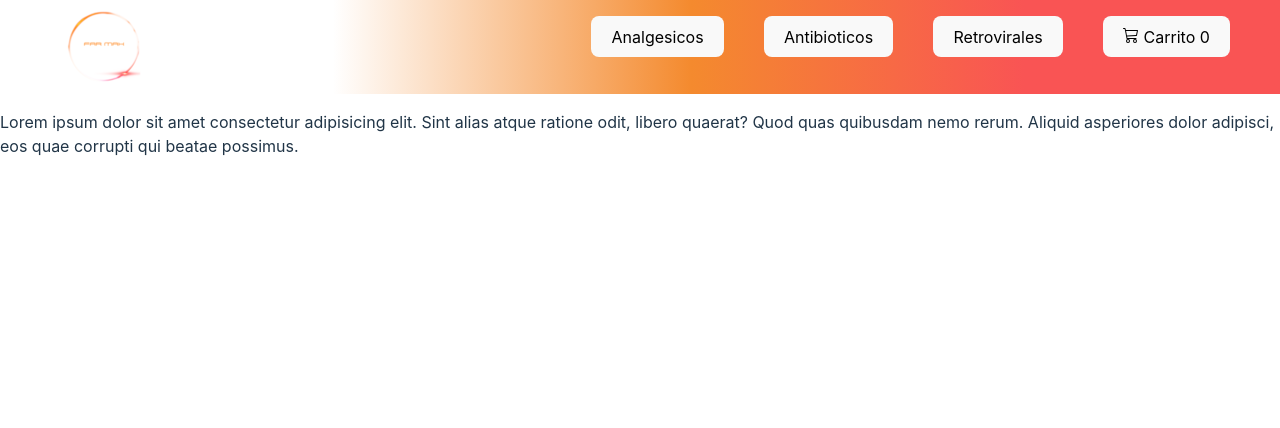
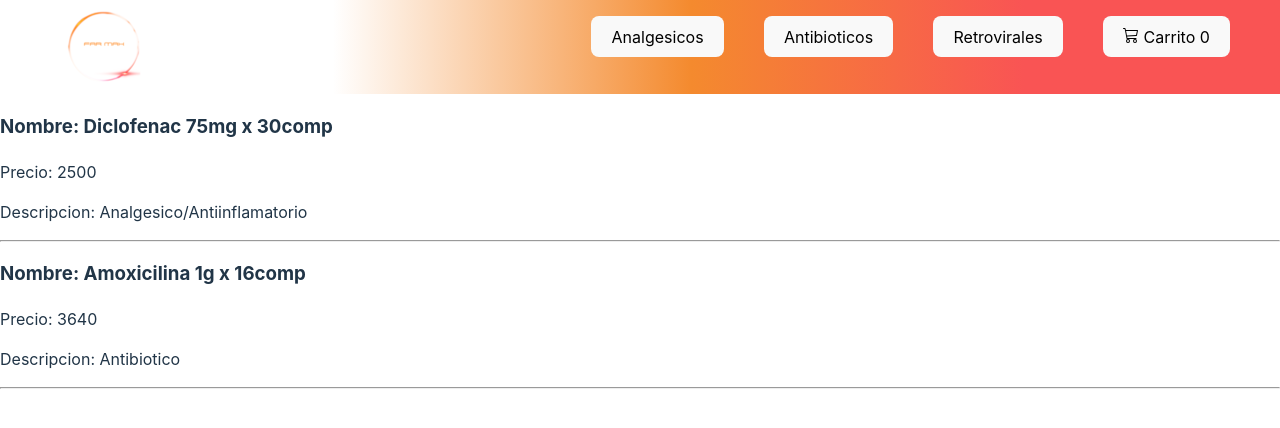
Before and after one commit to maxizanabria/proyectoZanabria, a React (Vite) app: page / in a window 1280 px wide. Shown: the top 428 px of the page. Built offline with nearby package versions, Linux system fonts and the light colour scheme.

Commit message:
reentrega2

```diff
--- a/src/App.jsx
+++ b/src/App.jsx
@@ -2,6 +2,8 @@
 import './App.css' ;
 import Navbar from './componentes/Navbar';
 import ItemlistConteiner from './componentes/itemListConteiner';
+
+
 
 function App() {
 
@@ -9,8 +11,8 @@ function App() {
 
     <>
     <Navbar/>
-    <ItemlistConteiner/>
-
+    <ItemlistConteiner nombre="Diclofenac 75mg x 30comp" precio={2500} descripcion="Analgesico/Antiinflamatorio"/>
+    <ItemlistConteiner nombre="Amoxicilina 1g x 16comp" precio={3640} descripcion="Antibiotico"/>
 
 
     </>
--- a/src/componentes/itemListConteiner.jsx
+++ b/src/componentes/itemListConteiner.jsx
@@ -3,15 +3,19 @@ import React from 'react'
 
 
 
-const ItemlistConteiner = () => {
+const ItemlistConteiner = ({nombre, precio, descripcion}) => {
 
 
 
 
     return(
         <>
-        <p>Lorem ipsum dolor sit amet consectetur adipisicing elit. Sint alias atque ratione odit, libero quaerat? Quod quas quibusdam nemo rerum. Aliquid asperiores dolor adipisci, eos quae corrupti qui beatae possimus.</p>
-
+        <div>
+            <h3>Nombre: {nombre} </h3>
+            <p>Precio: {precio} </p>
+            <p>Descripcion: {descripcion} </p>
+            <hr />
+        </div>
 
         </>
     )
```
